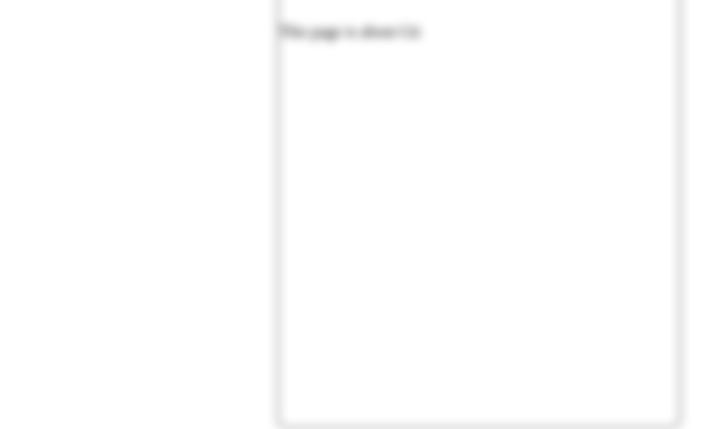
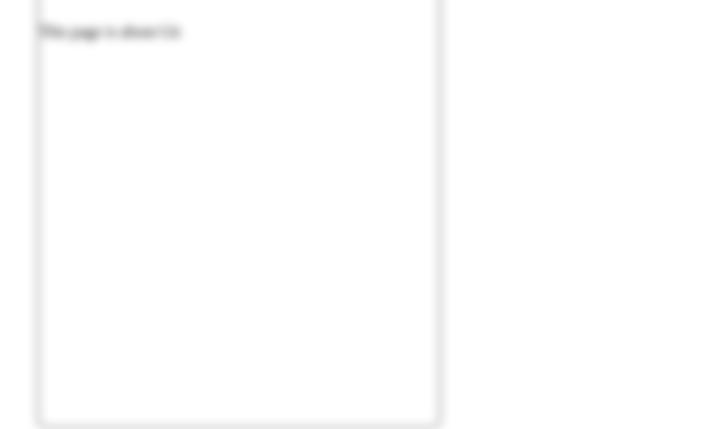
Before and after one commit to 2005agyemangr-ai/Git, a plain HTML site: page index.html in a window 1280 px wide. Shown: the part 475-904 px from the top of the page, without its empty margins (363-1079 px from the left). Drawn offline with Linux system fonts and the light colour scheme.

Commit message:
still css

```diff
--- a/style.css
+++ b/style.css
@@ -11,6 +11,6 @@
     display:flex;
     flex-direction: column;
     position: absolute;
-    left:50%;
-    top:50%;
+    left:400px;
+    top:400px;
 }
```
